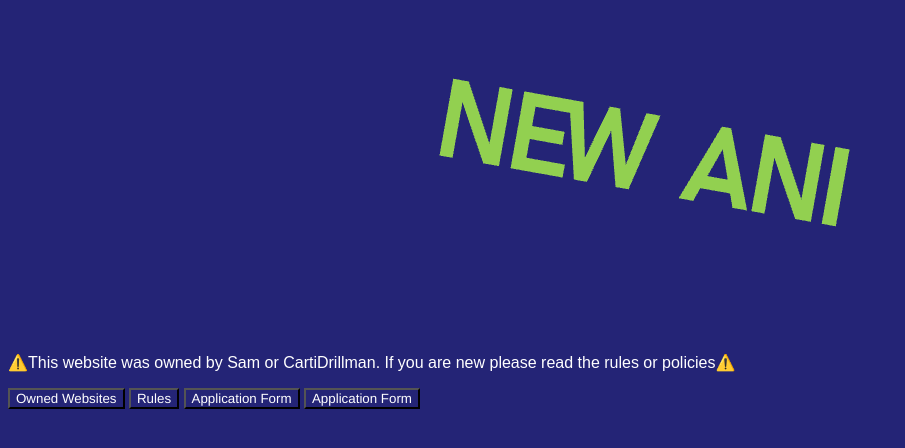
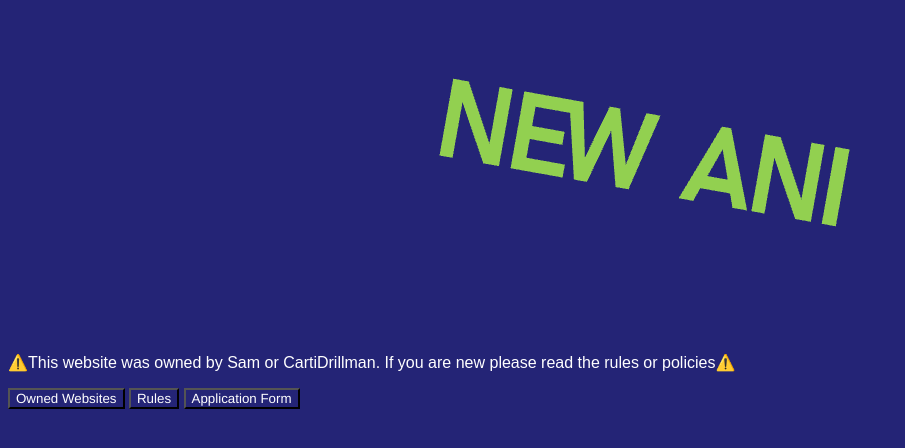
Before and after one commit to SamAviator/New-Ani, a plain HTML site: page index.html in a window 1280 px wide. Shown: the whole page, without its empty margins (0-905 px from the left). Drawn offline with Linux system fonts and the light colour scheme.

Commit message:
Update index.html

```diff
--- a/index.html
+++ b/index.html
@@ -21,5 +21,3 @@
 <button class="button1" onclick="window.location='owned-websites.html'">Owned Websites</button>
 <button class="Button2" onclick="window.location='rules.html'">Rules</button>
 <button class="Button3" onclick="window.location='https://forms.gle/sniDWLwNMrUPKkKm8'">Application Form</button>
-
-<button class="FormButton" onclick="window.location='https://forms.gle/sniDWLwNMrUPKkKm8'">Application Form</button>
```
